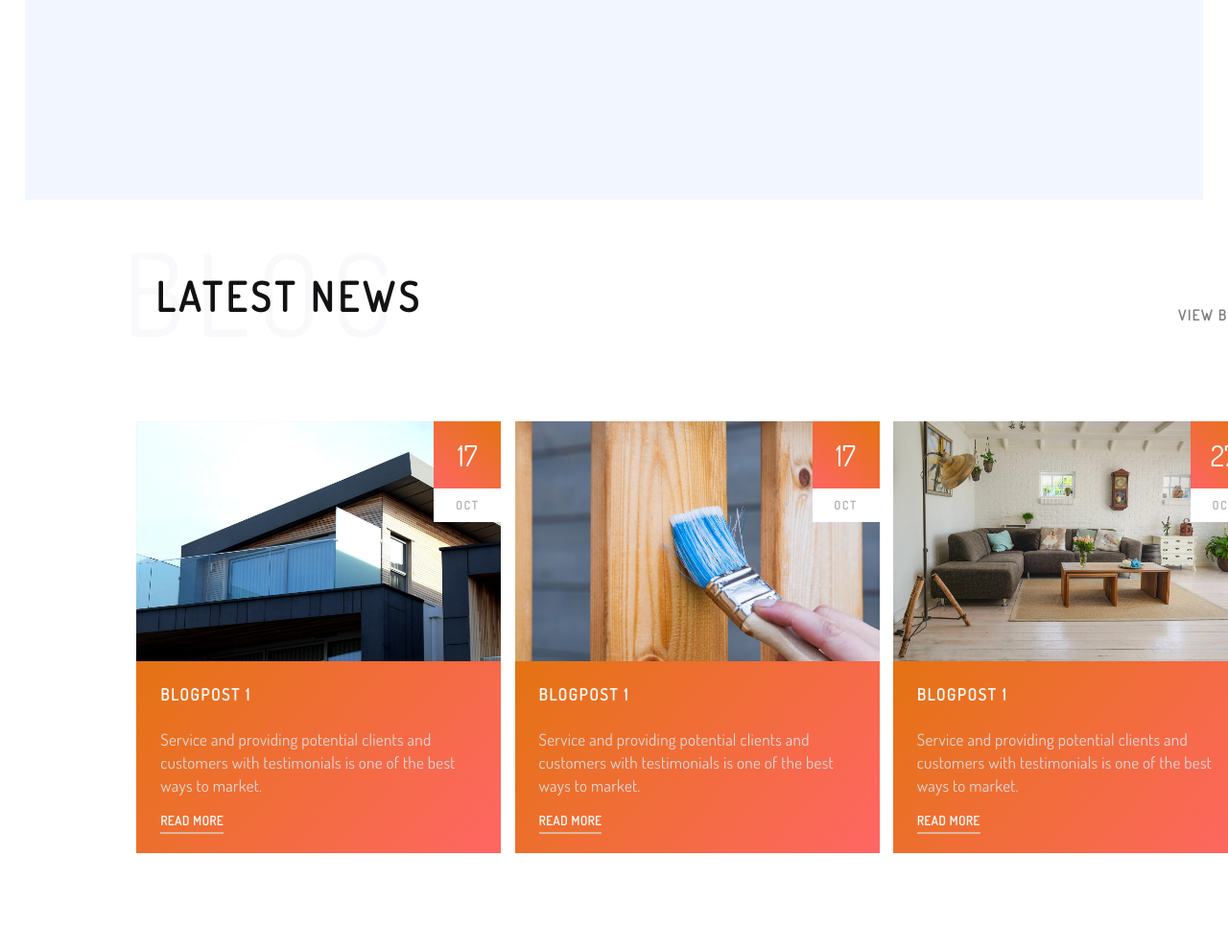
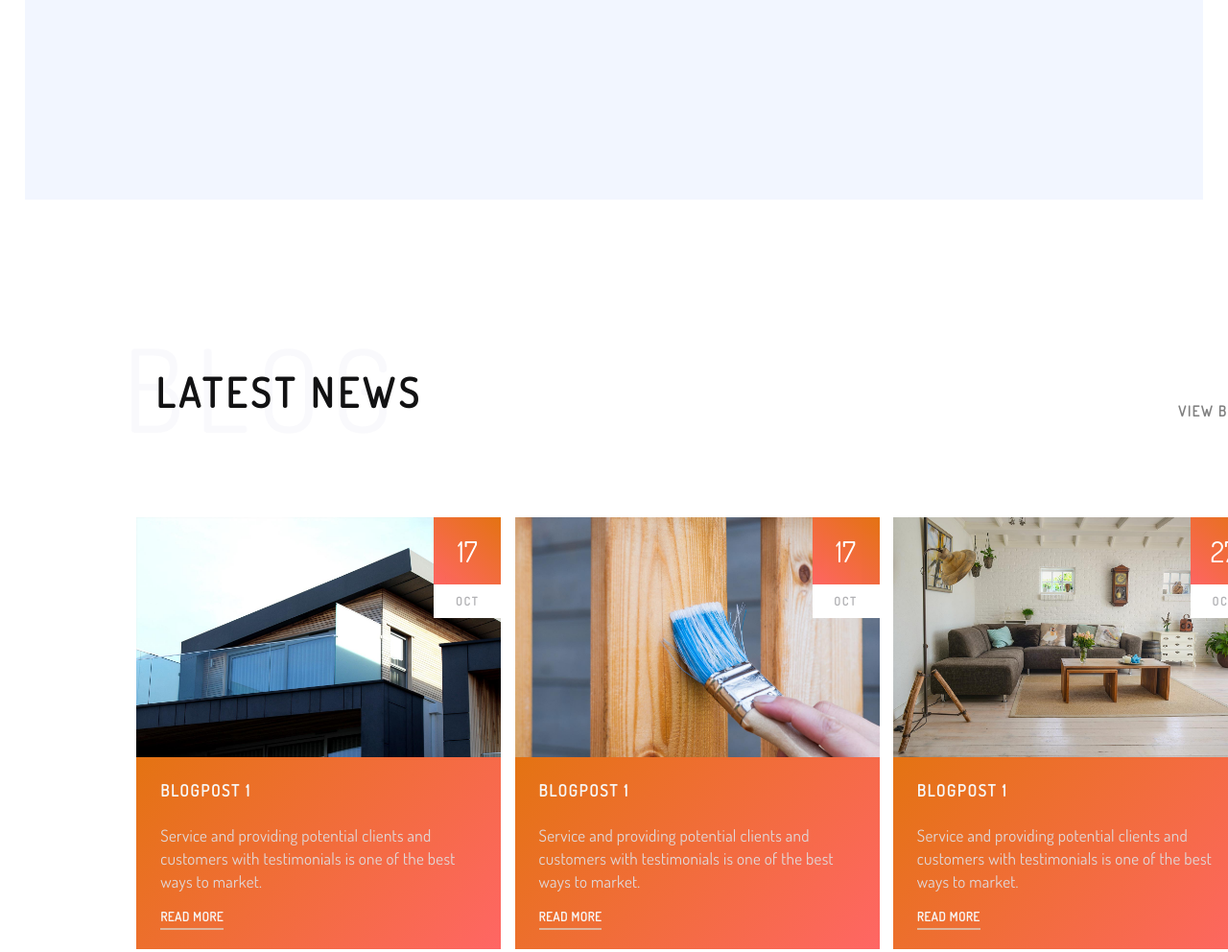
Before and after one commit to nk712001/NUUK-WEBPAGE, a plain HTML site: page index.html in a window 1280 px wide. Shown: the part 5271-6263 px from the top of the page at 96% size. Drawn offline with Linux system fonts and the light colour scheme.

Commit message:
Update style.css

```diff
--- a/style.css
+++ b/style.css
@@ -734,7 +734,7 @@ color: #9e9ea3;
 }
 .blog{
     position: absolute;
-    top:5550px;
+    top:5650px;
     right:auto;
     left: 10%;
 }
```
